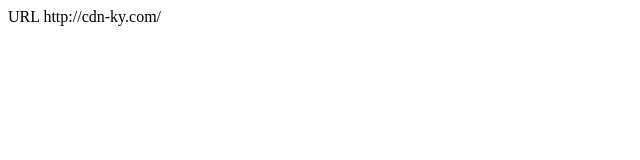
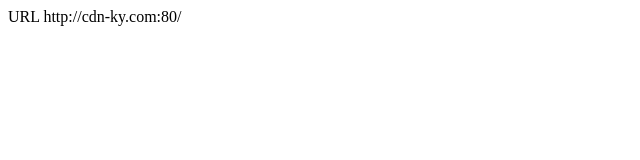
Before and after one commit to castilloa007/cdn-iptv, a plain HTML site: page Index.HTML in a window 1280 px wide. Shown: the full height of the page, 0-640 px from the left. Drawn offline with Linux system fonts and the light colour scheme.

Commit message:
Update Index.HTML

```diff
--- a/Index.HTML
+++ b/Index.HTML
@@ -3,6 +3,6 @@
 <plist version="1.0">
 <dict>
 	<key>URL</key>
-	<string>http://cdn-ky.com/</string>
+	<string>http://cdn-ky.com:80/</string>
 </dict>
 </plist>
```
